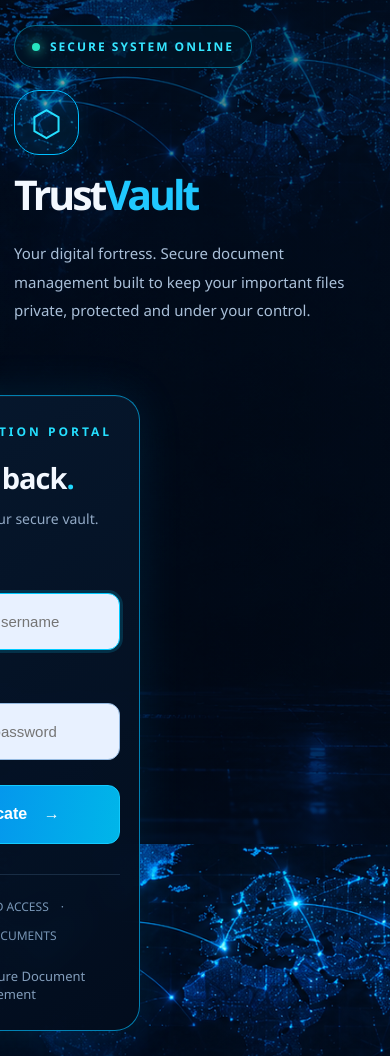
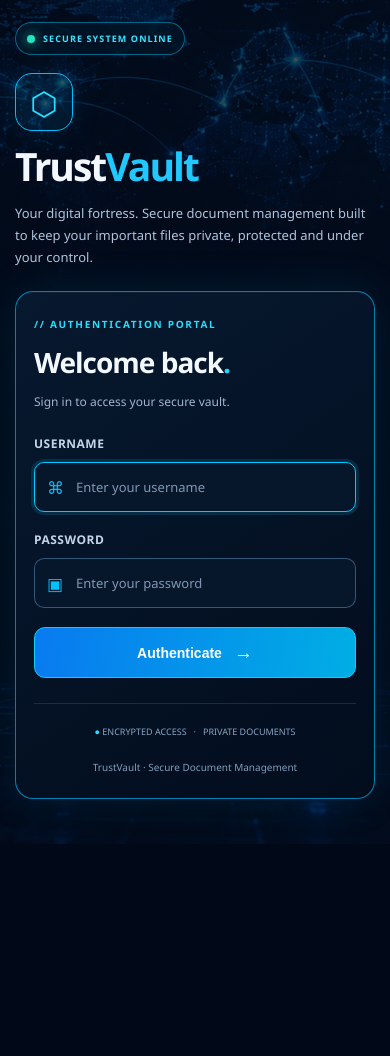
Before and after one commit to anchaadithya/trustvault, a Django app: page /login/ in a window 390 px wide. After the commit the page ends 844 px from the top, so only its background shows below. Run offline with Django 5.2, Linux system fonts and the light colour scheme; parts of the project's set-up code (start-up, migrations or seed data) failed here and were passed over.

Commit message:
Fix responsive mobile login page

```diff
--- a/templates/registration/login.html
+++ b/templates/registration/login.html
@@ -5,63 +5,90 @@
 <head>
     <meta charset="UTF-8">
     <meta name="viewport" content="width=device-width, initial-scale=1.0">
+    <meta name="theme-color" content="#020b18">
     <title>TrustVault | Secure Login</title>
 
     <style>
         * {
-              margin: 0;
-              padding: 0;
             box-sizing: border-box;
         }
 
+        html {
+            width: 100%;
+            min-height: 100%;
+            background: #020b18;
+        }
+
         body {
+            width: 100%;
+            min-width: 0;
             min-height: 100vh;
+            min-height: 100dvh;
+            margin: 0;
+            overflow-x: hidden;
+
             font-family: "Segoe UI", Arial, sans-serif;
             color: #f3f8ff;
-              background: #020b18 url("{% static 'images/trustvault-hacker-bg.png' %}") center center / cover no-repeat fixed;
+
+            background-color: #020b18;
+            background-image:
+                linear-gradient(
+                    110deg,
+                    rgba(2, 10, 24, 0.76),
+                    rgba(2, 12, 27, 0.70)
+                ),
+                url("{% static 'images/trustvault-hacker-bg.png' %}");
+            background-position: center;
+            background-size: cover;
+            background-repeat: no-repeat;
+            background-attachment: fixed;
         }
 
-          body::before {
-              content: "";
-              position: fixed;
-              inset: 0;
-              background: linear-gradient(
-                  90deg,
-                  rgba(2, 12, 27, 0.40),
-                  rgba(2, 12, 27, 0.60)
-              );
-              z-index: -1;
+        /* MAIN LAYOUT */
+
+        .page {
+            width: 100%;
+            max-width: 1500px;
+            min-height: 100vh;
+            min-height: 100dvh;
+            margin: 0 auto;
+            padding: 45px 6%;
+
+            display: grid;
+            grid-template-columns: minmax(0, 1fr) minmax(0, 440px);
+            align-items: center;
+            justify-content: center;
+            gap: 55px;
         }
 
-          .page {
-              min-height: 100vh;
-              display: grid;
-              grid-template-columns: 1.1fr 0.9fr;
-              align-items: center;
-              gap: 55px;
-              padding: 55px 8%;
-          }
+        /* BRAND SECTION */
 
         .brand {
+            width: 100%;
             max-width: 560px;
+            min-width: 0;
         }
 
         .status {
             display: inline-flex;
             align-items: center;
             gap: 10px;
-              padding: 12px 17px;
+            max-width: 100%;
+            margin-bottom: 28px;
+            padding: 11px 15px;
+
             border: 1px solid rgba(0, 207, 255, 0.45);
             border-radius: 30px;
+            background: rgba(0, 20, 38, 0.85);
+
             color: #35e5ff;
-              background: rgba(0, 20, 38, 0.75);
-              font-size: 12px;
+            font-size: 11px;
             font-weight: 800;
-              letter-spacing: 2px;
-              margin-bottom: 35px;
+            letter-spacing: 1.5px;
         }
 
         .status-dot {
+            flex: 0 0 8px;
             width: 8px;
             height: 8px;
             border-radius: 50%;
@@ -70,25 +97,28 @@
         }
 
         .logo-icon {
-              width: 88px;
-              height: 88px;
             display: grid;
             place-items: center;
+            width: 76px;
+            height: 76px;
+            margin-bottom: 20px;
+
             border: 1px solid #00bfff;
-              border-radius: 25px;
+            border-radius: 22px;
             background: rgba(0, 180, 255, 0.08);
+            box-shadow: 0 0 30px rgba(0, 180, 255, 0.12);
+
             color: #25dfff;
-              font-size: 48px;
-              margin-bottom: 22px;
-              box-shadow: 0 0 30px rgba(0, 180, 255, 0.12);
+            font-size: 43px;
         }
 
         .brand h1 {
-              font-size: clamp(45px, 5vw, 76px);
+            margin: 0 0 20px;
+            font-size: clamp(44px, 5vw, 74px);
             font-weight: 900;
+            line-height: 1.1;
             letter-spacing: -3px;
-              line-height: 1.1;
-              margin-bottom: 22px;
+            overflow-wrap: anywhere;
         }
 
         .brand h1 span {
@@ -96,62 +126,85 @@
         }
 
         .description {
-              color: #a9bfd8;
-              font-size: 17px;
-              line-height: 1.9;
-              max-width: 490px;
-              margin-bottom: 35px;
+            max-width: 480px;
+            margin: 0 0 30px;
+            color: #b0c4dc;
+            font-size: 16px;
+            line-height: 1.85;
         }
 
         .terminal {
+            width: 100%;
             max-width: 460px;
-              padding: 22px 25px;
+            padding: 20px 22px;
+
             border: 1px solid rgba(0, 190, 255, 0.35);
             border-left: 3px solid #00caff;
             border-radius: 12px;
-              background: rgba(1, 12, 27, 0.78);
+            background: rgba(1, 12, 27, 0.88);
+
             color: #20d9ff;
             font-family: Consolas, monospace;
-              font-size: 13px;
-              line-height: 2.2;
+            font-size: 12px;
+            line-height: 2;
+            overflow-wrap: anywhere;
         }
 
         .terminal .muted {
             color: #7896b6;
         }
 
+        /* LOGIN CARD */
+
         .login-card {
-              width: 80%;
-              max-width: 490px;
-              justify-self: start;
-              transform: translateX(-200px);
-              padding: 42px 38px 35px;
+            display: block;
+            position: relative;
+            left: auto;
+            right: auto;
+
+            width: 100%;
+            max-width: 440px;
+            min-width: 0;
+            margin: 0;
+            justify-self: center;
+
+            /* Never shift the card outside the screen */
+            transform: none;
+
+            padding: 38px 32px 30px;
+
             border: 1px solid rgba(0, 190, 255, 0.65);
-              border-radius: 25px;
+            border-radius: 22px;
+
             background: linear-gradient(
                 145deg,
-                  rgba(7, 25, 48, 0.97),
-                  rgba(2, 13, 29, 0.97)
+                rgba(7, 25, 48, 0.98),
+                rgba(2, 13, 29, 0.98)
             );
+
             box-shadow:
                 0 0 45px rgba(0, 174, 255, 0.12),
                 inset 0 1px 0 rgba(255, 255, 255, 0.04);
+
             backdrop-filter: blur(12px);
+            -webkit-backdrop-filter: blur(12px);
         }
 
         .eyebrow {
+            margin-bottom: 15px;
             color: #25dfff;
-              font-size: 12px;
+            font-size: 11px;
             font-weight: 800;
-              letter-spacing: 3px;
-              margin-bottom: 18px;
+            letter-spacing: 2px;
+            overflow-wrap: anywhere;
         }
 
         .login-card h2 {
-              font-size: 34px;
+            margin: 0 0 12px;
+            font-size: 32px;
             font-weight: 800;
+            line-height: 1.2;
             letter-spacing: -1px;
-              margin-bottom: 12px;
         }
 
         .login-card h2 span {
@@ -159,102 +212,152 @@
         }
 
         .subtitle {
-              color: #93aac6;
-              font-size: 14px;
-              margin-bottom: 35px;
+            margin: 0 0 27px;
+            color: #a0b5ce;
+            font-size: 13px;
+            line-height: 1.7;
         }
 
         .error-box {
+            margin-bottom: 20px;
             padding: 12px;
-              margin-bottom: 20px;
+
             border: 1px solid rgba(255, 85, 100, 0.55);
             border-radius: 9px;
             background: rgba(255, 55, 75, 0.10);
-              color: #ff9ba5;
+
+            color: #ffabb3;
             font-size: 13px;
+            line-height: 1.6;
+            overflow-wrap: anywhere;
         }
 
         .field {
-              margin-bottom: 23px;
+            width: 100%;
+            min-width: 0;
+            margin-bottom: 21px;
         }
 
         .field label {
             display: block;
-              margin-bottom: 12px;
+            margin-bottom: 10px;
             color: #c4d5e9;
-              font-size: 13px;
+            font-size: 12px;
             font-weight: 700;
-              letter-spacing: 0.3px;
+            letter-spacing: 0.5px;
         }
 
         .input-wrap {
             position: relative;
+            width: 100%;
+            min-width: 0;
         }
 
         .input-icon {
             position: absolute;
             top: 50%;
-              left: 16px;
+            left: 14px;
             transform: translateY(-50%);
+
             color: #00bfff;
-              font-size: 20px;
+            font-size: 18px;
             pointer-events: none;
         }
 
         .field input {
+            display: block;
             width: 100%;
-              height: 57px;
-              padding: 0 17px 0 48px;
-              border: 1px solid #94b9e0;
-              border-radius: 12px;
+            max-width: 100%;
+            min-width: 0;
+            height: 53px;
+            margin: 0;
+            padding: 0 12px 0 43px;
+
+            border: 1px solid rgba(100, 165, 215, 0.45);
+            border-radius: 10px;
             outline: none;
-              background: #e8f1ff;
-              color: #0a1b32;
-              font-size: 15px;
-              transition: 0.2s;
+
+            background: #07172b;
+            color: #f3f8ff;
+            font-family: inherit;
+            font-size: 14px;
+
+            transition: border-color 0.2s, box-shadow 0.2s;
+        }
+
+        .field input::placeholder {
+            color: #8097b3;
+            opacity: 1;
         }
 
         .field input:focus {
             border-color: #00caff;
-              box-shadow: 0 0 0 3px rgba(0, 202, 255, 0.16);
+            box-shadow: 0 0 0 3px rgba(0, 202, 255, 0.14);
+        }
+
+        .field input:-webkit-autofill,
+        .field input:-webkit-autofill:hover,
+        .field input:-webkit-autofill:focus {
+            -webkit-text-fill-color: #f3f8ff;
+            box-shadow: 0 0 0 1000px #07172b inset;
         }
 
         .login-button {
+            display: flex;
+            align-items: center;
+            justify-content: center;
+            gap: 12px;
+
             width: 100%;
-              height: 59px;
-              margin-top: 2px;
+            max-width: 100%;
+            min-width: 0;
+            min-height: 53px;
+            margin-top: 5px;
+            padding: 12px 16px;
+
             border: 1px solid #13caff;
-              border-radius: 12px;
-              background: linear-gradient(100deg, #087af0, #00b6e9);
-              color: white;
-              font-size: 16px;
+            border-radius: 11px;
+            background: linear-gradient(100deg, #087af0, #00aee4);
+
+            color: #fff;
+            font-size: 15px;
             font-weight: 800;
             cursor: pointer;
+
             transition: transform 0.2s, box-shadow 0.2s;
         }
 
         .login-button:hover {
             transform: translateY(-2px);
-              box-shadow: 0 8px 28px rgba(0, 174, 255, 0.28);
+            box-shadow: 0 8px 25px rgba(0, 174, 255, 0.25);
+        }
+
+        .login-button:focus-visible {
+            outline: 2px solid #fff;
+            outline-offset: 4px;
         }
 
         .login-button span {
-              margin-left: 12px;
+            font-size: 19px;
         }
 
         .divider {
+            width: 100%;
             height: 1px;
-              margin: 30px 0 23px;
+            margin: 25px 0 20px;
             background: rgba(125, 170, 215, 0.18);
         }
 
         .security-info {
             display: flex;
+            align-items: center;
             justify-content: center;
             flex-wrap: wrap;
-              gap: 12px;
-              color: #7896b6;
-              font-size: 12px;
+            gap: 8px;
+
+            color: #8ba5c2;
+            font-size: 10px;
+            line-height: 1.8;
             text-align: center;
         }
 
@@ -263,42 +366,69 @@
         }
 
         .footer {
-              margin-top: 23px;
+            margin-top: 19px;
+            color: #829dbb;
+            font-size: 11px;
+            line-height: 1.7;
             text-align: center;
-              color: #829dbb;
-              font-size: 13px;
         }
 
-          @media (max-width: 900px) {
+        /* TABLET AND MOBILE */
+
+        @media screen and (max-width: 900px) {
+            body {
+                background-attachment: scroll;
+            }
+
             .page {
-                  grid-template-columns: 1fr;
-                  justify-items: center;
-                  gap: 35px;
-                  padding: 35px 20px;
+                display: flex;
+                flex-direction: column;
+                align-items: center;
+                justify-content: flex-start;
+
+                width: 100%;
+                max-width: 100%;
+                min-width: 0;
+                min-height: 100vh;
+                min-height: 100dvh;
+
+                gap: 25px;
+                margin: 0;
+                padding: 28px 20px;
             }
 
             .brand {
+                display: block;
+                width: 100%;
                 max-width: 490px;
-                  width: 100%;
+                min-width: 0;
+                margin: 0 auto;
             }
 
             .status {
-                  margin-bottom: 22px;
+                margin-bottom: 18px;
+                font-size: 10px;
             }
 
             .logo-icon {
-                  width: 65px;
-                  height: 65px;
-                  font-size: 36px;
-                  margin-bottom: 17px;
+                width: 58px;
+                height: 58px;
+                margin-bottom: 14px;
+                border-radius: 17px;
+                font-size: 32px;
             }
 
             .brand h1 {
-                  font-size: 48px;
+                margin-bottom: 14px;
+                font-size: clamp(38px, 8vw, 52px);
+                letter-spacing: -2px;
             }
 
             .description {
-                  font-size: 15px;
+                max-width: 100%;
+                margin-bottom: 0;
+                font-size: 14px;
+                line-height: 1.75;
             }
 
             .terminal {
@@ -306,41 +436,168 @@
             }
 
             .login-card {
-                  justify-self: center;
-                  padding: 32px 25px;
+                display: block;
+                position: static;
+                left: auto;
+                right: auto;
+
+                width: 100%;
+                max-width: 490px;
+                min-width: 0;
+                margin: 0 auto;
+                padding: 30px 26px;
+
+                transform: none;
+            }
+
+            .login-card form,
+            .login-card .field,
+            .login-card .input-wrap {
+                width: 100%;
+                max-width: 100%;
+                min-width: 0;
+            }
+
+            .login-card input,
+            .login-card button {
+                width: 100%;
+                max-width: 100%;
+                min-width: 0;
             }
         }
 
-          @media (max-width: 420px) {
+        /* SMALL PHONES */
+
+        @media screen and (max-width: 480px) {
             .page {
-                  padding: 25px 14px;
+                width: 100%;
+                padding: 22px 15px 30px;
+                gap: 23px;
+            }
+
+            .brand {
+                width: 100%;
+                max-width: 100%;
+            }
+
+            .status {
+                gap: 8px;
+                padding: 9px 11px;
+                font-size: 9px;
+                letter-spacing: 1.1px;
             }
 
             .brand h1 {
-                  font-size: 41px;
+                font-size: 39px;
+            }
+
+            .description {
+                font-size: 13px;
+                line-height: 1.7;
             }
 
             .login-card {
-                  padding: 27px 19px;
+                position: static;
+                width: 100%;
+                max-width: 100%;
+                min-width: 0;
+                margin: 0;
+                padding: 25px 18px 22px;
+                border-radius: 18px;
+                transform: none;
+            }
+
+            .eyebrow {
+                font-size: 10px;
+                letter-spacing: 1.7px;
             }
 
             .login-card h2 {
-                  font-size: 29px;
+                font-size: 28px;
+            }
+
+            .subtitle {
+                margin-bottom: 23px;
+                font-size: 12px;
+            }
+
+            .field {
+                margin-bottom: 19px;
+            }
+
+            .field input {
+                height: 50px;
+                padding-left: 41px;
+                font-size: 13px;
+            }
+
+            .input-icon {
+                left: 13px;
+                font-size: 17px;
+            }
+
+            .login-button {
+                min-height: 51px;
+                font-size: 14px;
+            }
+
+            .security-info {
+                gap: 7px;
+                font-size: 9px;
+            }
+
+            .footer {
+                font-size: 10px;
+            }
+        }
+
+        @media screen and (max-width: 350px) {
+            .page {
+                padding: 18px 12px 25px;
+                gap: 20px;
+            }
+
+            .brand h1 {
+                font-size: 34px;
+            }
+
+            .login-card {
+                padding: 22px 14px 19px;
+            }
+
+            .security-info {
+                flex-direction: column;
+                gap: 3px;
+            }
+
+            .security-info > span:nth-child(2) {
+                display: none;
+            }
+        }
+
+        @media (prefers-reduced-motion: reduce) {
+            *,
+            *::before,
+            *::after {
+                scroll-behavior: auto !important;
+                transition: none !important;
+                animation: none !important;
             }
         }
     </style>
 </head>
 
 <body>
-      <div class="page">
+    <main class="page">
 
-          <section class="brand">
+        <section class="brand" aria-label="TrustVault introduction">
+
             <div class="status">
                 <span class="status-dot"></span>
                 SECURE SYSTEM ONLINE
             </div>
 
-              <div class="logo-icon">⬡</div>
+            <div class="logo-icon" aria-hidden="true">⬡</div>
 
             <h1>Trust<span>Vault</span></h1>
 
```
Also changed, not shown: other parts of templates/registration/login.html (+31 -12 lines). Lines whose indentation alone changed are shown as unchanged.
